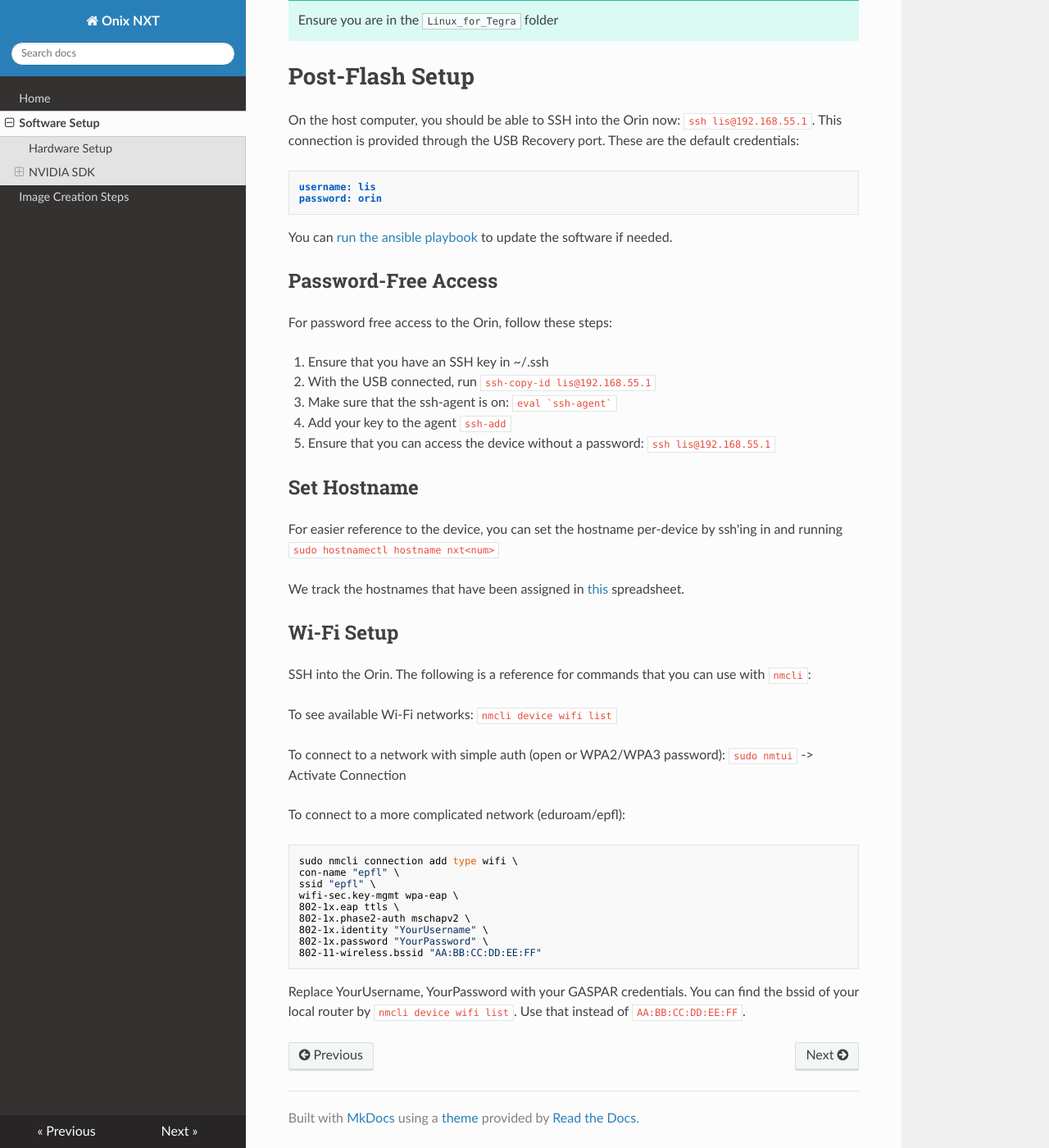
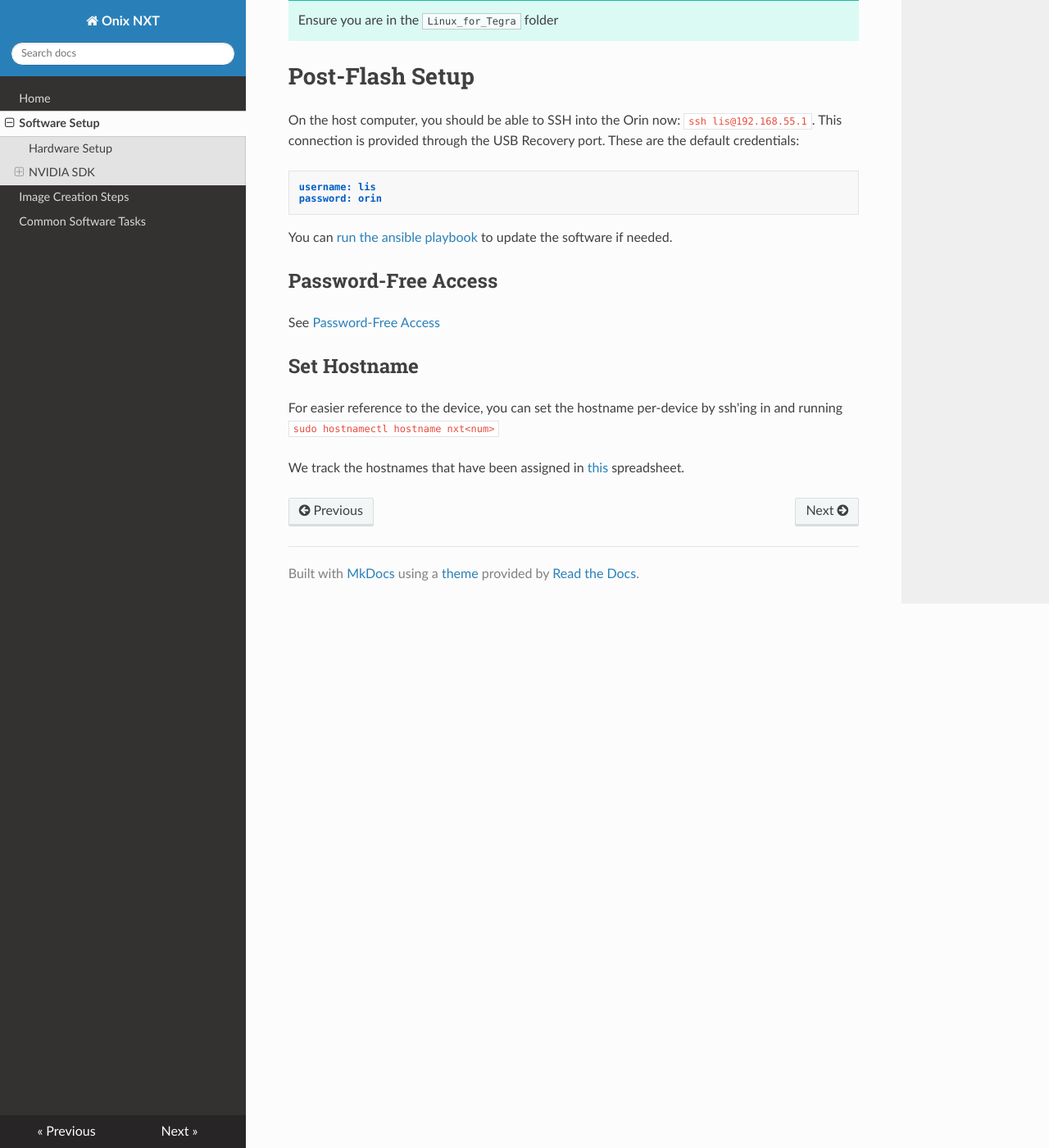
Before and after one commit to lis-epfl/swarm-nxt, an MkDocs documentation site: the page built from docs/software-setup.md, in a window 1280 px wide and 1400 px high, scrolled down 1465 px. Shown: the whole window at 82% size. Built offline with MkDocs 1.6.1, drawn with Linux system fonts in a browser that asks for light colours; nearby versions of some CDN libraries.

Commit message:
improve docs

````diff
--- a/docs/software-setup.md
+++ b/docs/software-setup.md
@@ -59,39 +59,10 @@ You can [run the ansible playbook](image-creation.md#ansible-installation) to up
 
 ## Password-Free Access
 
-For password free access to the Orin, follow these steps:
-
-1. Ensure that you have an SSH key in ~/.ssh
-2. With the USB connected, run `ssh-copy-id lis@192.168.55.1`
-3. Make sure that the ssh-agent is on: ``eval `ssh-agent` ``
-4. Add your key to the agent `ssh-add`
-5. Ensure that you can access the device without a password: `ssh lis@192.168.55.1`
+See [Password-Free Access](software-common-tasks.md#password-free-access)
 
 ## Set Hostname
 
 For easier reference to the device, you can set the hostname per-device by ssh'ing in and running `sudo hostnamectl hostname nxt<num>`
 
 We track the hostnames that have been assigned in [this](https://docs.google.com/spreadsheets/d/1uuXMoGTHYXsHLR0sF3Sd2kVL-pUlbTp2RO5qc1V2LAo/edit) spreadsheet.
-
-## Wi-Fi Setup
-
-SSH into the Orin. The following is a reference for commands that you can use with `nmcli`:
-
-To see available Wi-Fi networks: `nmcli device wifi list`
-
-To connect to a network with simple auth (open or WPA2/WPA3 password): `sudo nmtui` -> Activate Connection
-
-To connect to a more complicated network (eduroam/epfl):
-```bash
-sudo nmcli connection add type wifi \
-con-name "epfl" \
-ssid "epfl" \
-wifi-sec.key-mgmt wpa-eap \
-802-1x.eap ttls \
-802-1x.phase2-auth mschapv2 \
-802-1x.identity "YourUsername" \
-802-1x.password "YourPassword" \
-802-11-wireless.bssid "AA:BB:CC:DD:EE:FF"
-```
-
-Replace YourUsername, YourPassword with your GASPAR credentials. You can find the bssid of your local router by `nmcli device wifi list`. Use that instead of `AA:BB:CC:DD:EE:FF`.
--- a/mkdocs.yml
+++ b/mkdocs.yml
@@ -3,6 +3,7 @@ nav:
   - Home: index.md
   - Software Setup: software-setup.md
   - Image Creation Steps: image-creation.md
+  - Common Software Tasks: software-common-tasks.md
 theme: readthedocs
 markdown_extensions:
   - admonition
````
Also changed, not shown: docs/image-creation.md (+8 -15 lines), docs/nxt-setup.md (+7 -2 lines), docs/software-common-tasks.md (added, +36 -0 lines).
